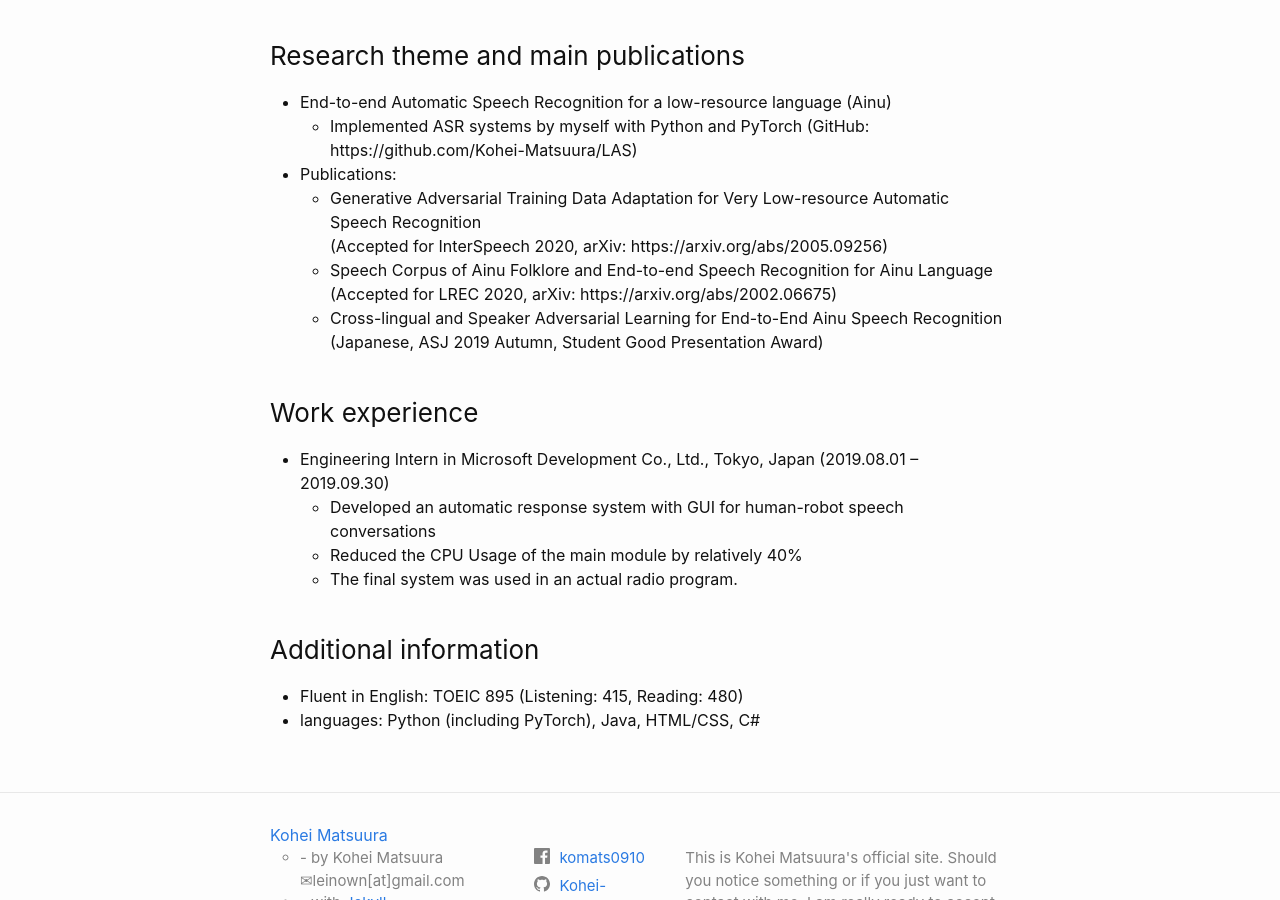
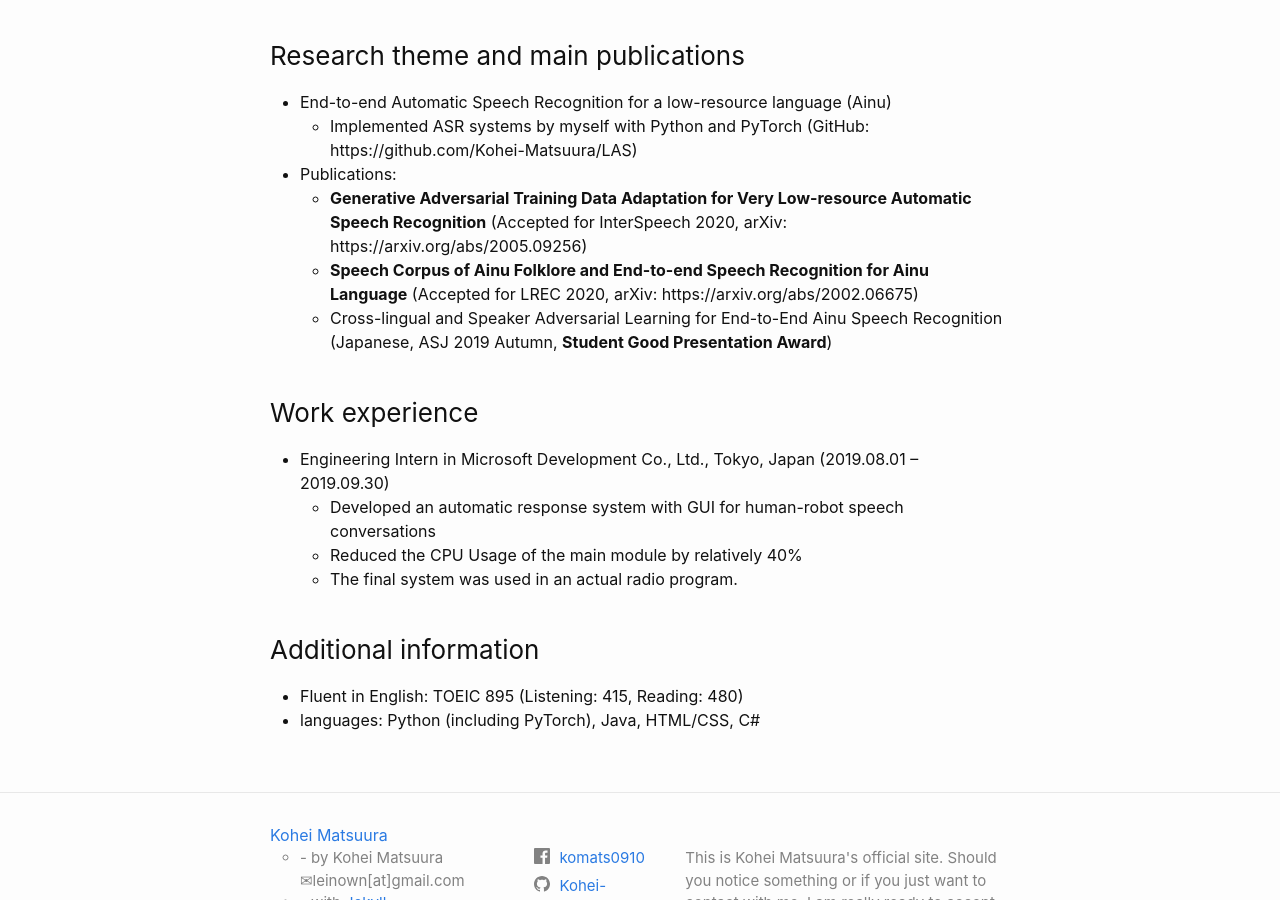
Before and after one commit to Kohei-Matsuura/Kohei-Matsuura.github.io, a Jekyll site: the page built from CV.md, in a window 1280 px wide and 900 px high, scrolled down 642 px. Built offline with Jekyll 4.4.1, drawn with Linux system fonts in a browser that asks for light colours.

Commit message:
Update CV.md

```diff
--- a/CV.md
+++ b/CV.md
@@ -32,11 +32,12 @@ A master's student in Graduate School of Informatics, Kyoto University
 (GitHub: https://github.com/Kohei-Matsuura/LAS)
 
 - Publications:
-  - Generative Adversarial Training Data Adaptation for Very Low-resource Automatic Speech Recognition<br>(Accepted for InterSpeech 2020, arXiv: https://arxiv.org/abs/2005.09256)
-  - Speech Corpus of Ainu Folklore and End-to-end Speech Recognition for Ainu Language
+  - __Generative Adversarial Training Data Adaptation for Very Low-resource Automatic Speech Recognition__
+(Accepted for InterSpeech 2020, arXiv: https://arxiv.org/abs/2005.09256)
+  - __Speech Corpus of Ainu Folklore and End-to-end Speech Recognition for Ainu Language__
 (Accepted for LREC 2020, arXiv: https://arxiv.org/abs/2002.06675)
   - Cross-lingual and Speaker Adversarial Learning for End-to-End Ainu Speech Recognition
-(Japanese, ASJ 2019 Autumn, Student Good Presentation Award)
+(Japanese, ASJ 2019 Autumn, __Student Good Presentation Award__)
 <br>
 
 ### Work experience
```
